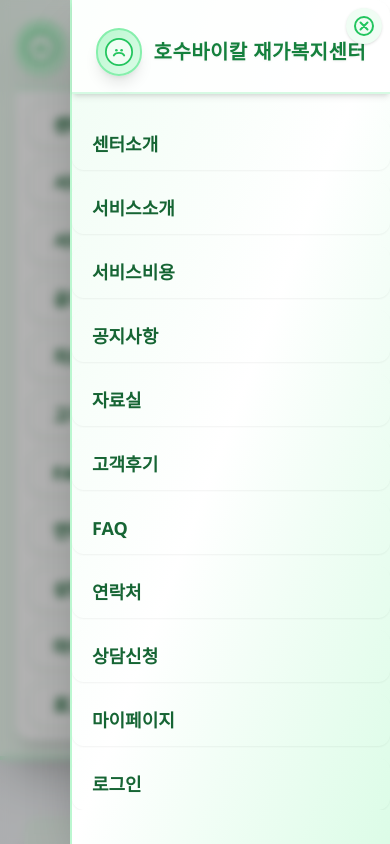
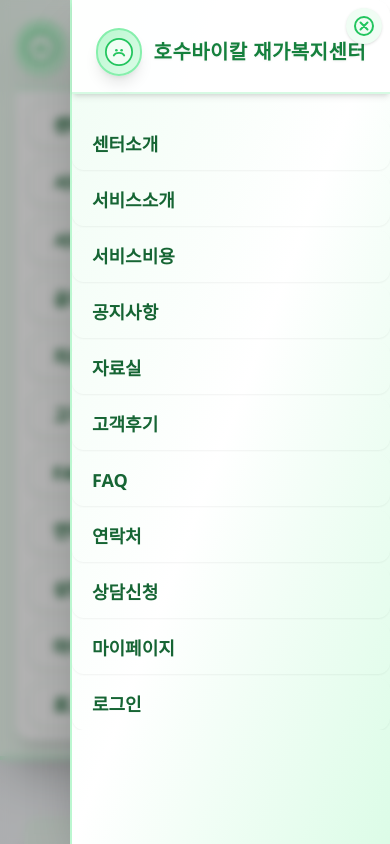
Before and after one commit to mxten777/mvp_project_18, a React (Vite) app: page / in a window 390 px wide. Both pictures are taken after a click on the button "메뉴 열기". Shown: the top 844 px of the page. Built offline with nearby package versions, Linux system fonts and the light colour scheme.

Commit message:
모바일 메뉴 상단 겹침 방지, 메뉴 라인 제거 및 가독성 개선

```diff
--- a/src/components/MobileNav.tsx
+++ b/src/components/MobileNav.tsx
@@ -33,7 +33,7 @@ const MobileNav: React.FC<{
       aria-label="모바일 메뉴"
     >
       {/* 상단 로고/센터명 영역 */}
-      <div className="relative flex items-center gap-3 px-6 pt-7 pb-4 border-b-2 border-green-200/60 bg-white/80 rounded-tr-2xl shadow-md">
+  <div className="relative z-10 flex items-center gap-3 px-6 pt-7 pb-4 border-b-2 border-green-200/60 bg-white/90 rounded-tr-2xl shadow-md">
         <span className="inline-flex items-center justify-center w-12 h-12 rounded-full bg-gradient-to-br from-green-200 to-green-100 shadow-lg border-2 border-green-300">
           <svg width="28" height="28" viewBox="0 0 32 32" fill="none" xmlns="http://www.w3.org/2000/svg" aria-hidden="true">
             <circle cx="16" cy="16" r="15" stroke="#22c55e" strokeWidth="2" fill="#f0fdf4" />
@@ -54,12 +54,12 @@ const MobileNav: React.FC<{
           </svg>
         </button>
       </div>
-      <ul className="flex flex-col gap-3 mt-6 list-none p-0 m-0 overflow-x-hidden">
+  <ul className="flex flex-col gap-1 mt-6 list-none p-0 m-0 overflow-x-hidden">
         {navLinks.map((link) => (
           <li key={link.to} className="w-full">
             <Link
               to={link.to}
-              className="block w-full px-5 py-3 rounded-xl text-lg font-semibold text-green-800 hover:bg-green-200 hover:text-green-700 transition-all duration-150 shadow-sm whitespace-nowrap overflow-hidden text-ellipsis focus:outline-none focus:ring-2 focus:ring-green-400"
+              className="block w-full px-5 py-3 rounded-xl text-lg font-semibold text-green-800 hover:bg-green-100 hover:text-green-700 transition-all duration-150 shadow-sm whitespace-nowrap overflow-hidden text-ellipsis focus:outline-none focus:ring-2 focus:ring-green-400"
               onClick={onClose}
               style={{fontFamily:'Apple SD Gothic Neo, Malgun Gothic, Segoe UI, Arial, sans-serif'}}
             >
```
